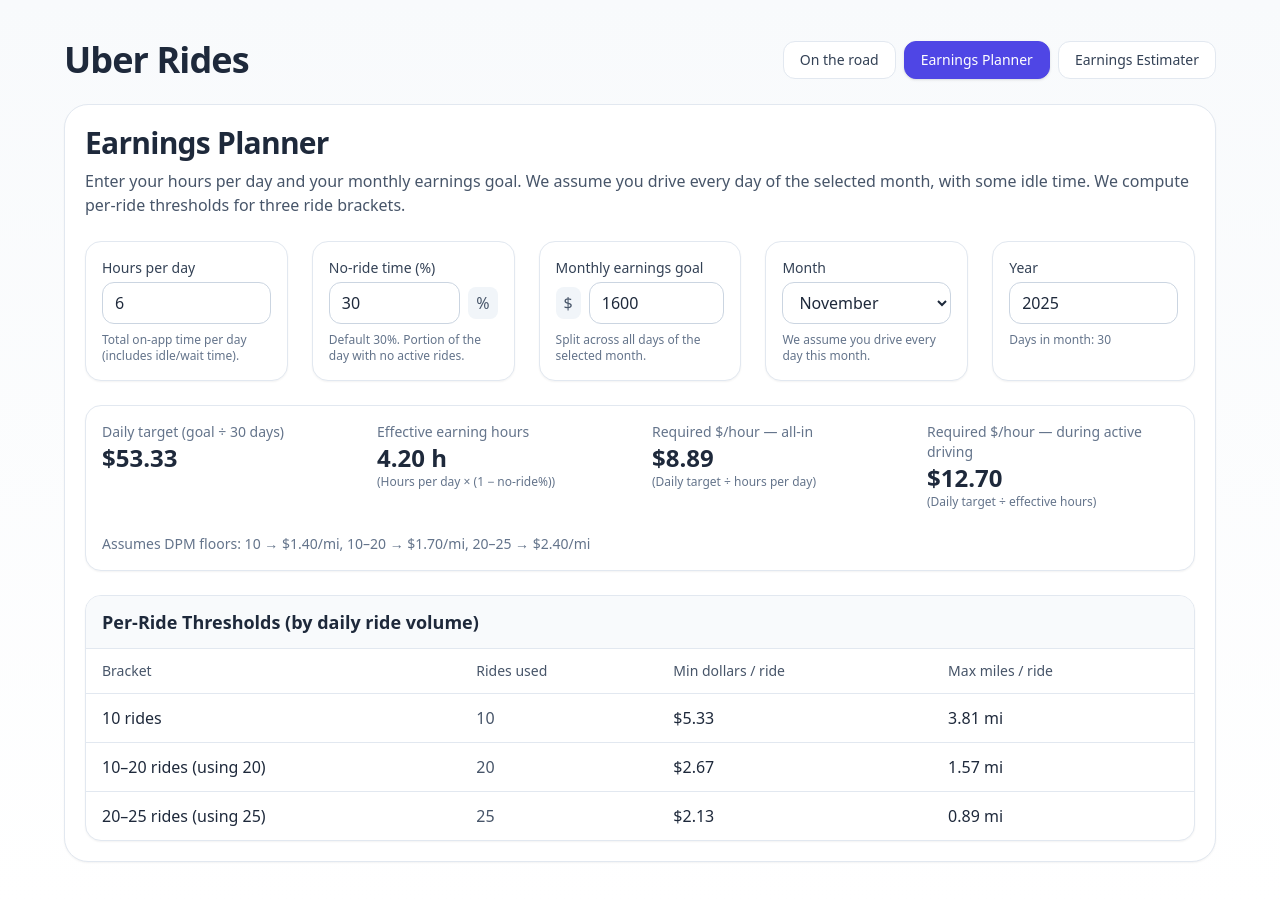
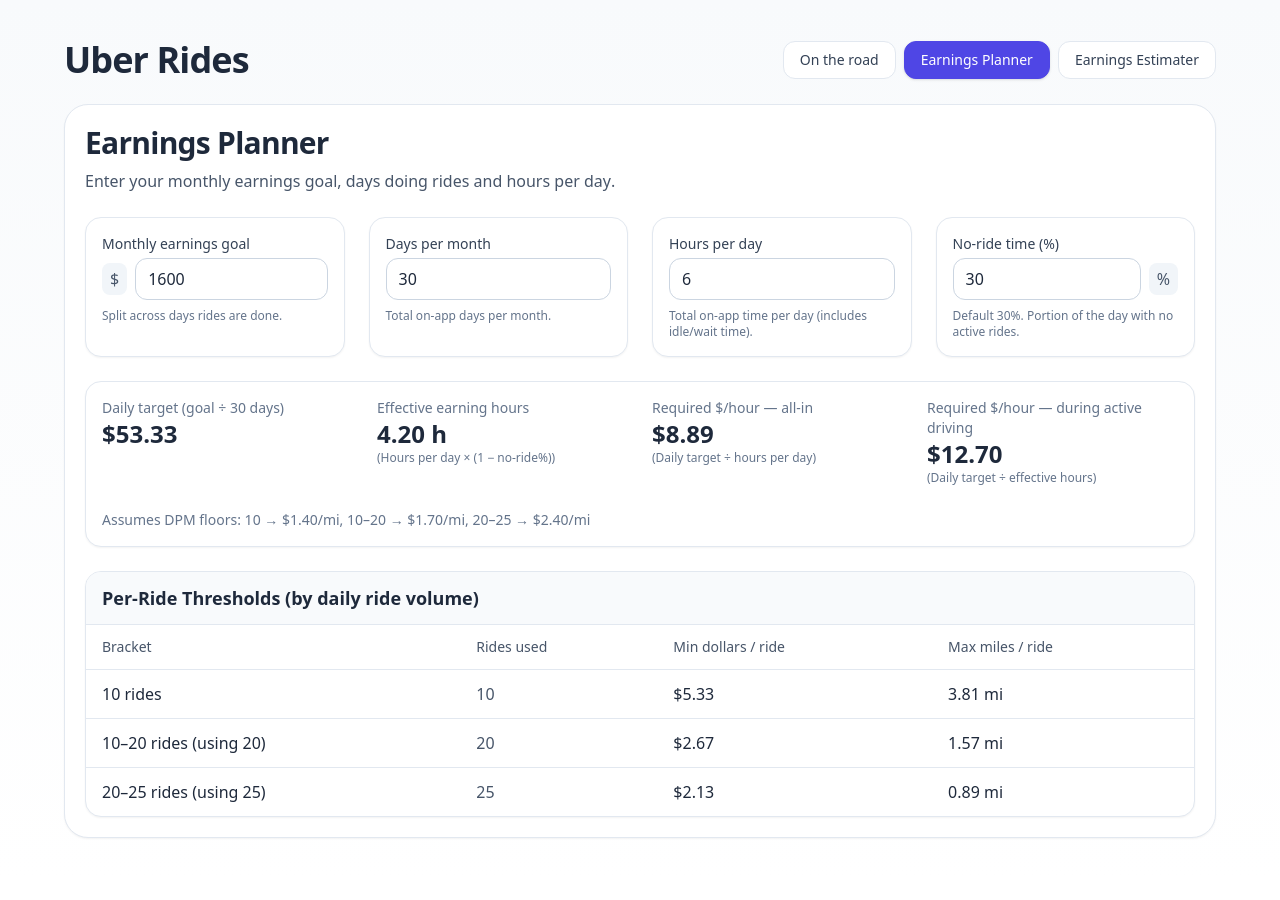
Before and after one commit to igumen81/uber-rides, a React (Vite) app: page / in a window 1280 px wide. Both pictures are taken after a click on the button "Earnings Planner". After the commit the page ends 878 px from the top, so only its background shows below. Built offline with nearby package versions, Linux system fonts and the light colour scheme; the HTML template or start-up script is replaced by a standard one.

Commit message:
app rewamp

```diff
--- a/src/App.tsx
+++ b/src/App.tsx
@@ -360,7 +360,6 @@
             </div>
           </div>
         </div>
-        <p className="mt-3 text-xs text-slate-500">Rule of thumb: accept only if offer ≥ max(minutes × $/min, miles × $/mi).</p>
       </section>
     </div>
   );
@@ -372,6 +371,7 @@
 function UberEarningsPlanner() {
   // Defaults
   const DEFAULT_GOAL = 1600; // $
+  const DEFAULT_DAYS = 30; // days
   const DEFAULT_HOURS_PER_DAY = 6; // hours
   const DEFAULT_NO_RIDE_PCT = 30; // % idle
 
@@ -391,13 +391,7 @@
   const [hoursPerDay, setHoursPerDay] = useState<number>(DEFAULT_HOURS_PER_DAY);
   const [earningsGoal, setEarningsGoal] = useState<number>(DEFAULT_GOAL);
   const [noRidePercent, setNoRidePercent] = useState<number>(DEFAULT_NO_RIDE_PCT);
-
-  // Days in month
-  const daysInMonth = useMemo(() => {
-    const y = Number.isFinite(year) ? year : now.getFullYear();
-    const m = Number.isFinite(monthIndex) ? monthIndex : now.getMonth();
-    return new Date(y, m + 1, 0).getDate();
-  }, [year, monthIndex]);
+  const [daysInMonth, setDaysPerMonth] = useState<number>(DEFAULT_DAYS);
 
   // Derived
   const { dailyTarget, dphAllIn, dphActive, effectiveHours } = useMemo(() => {
@@ -465,14 +459,54 @@
       <header className="mb-6">
         <h2 className="text-2xl md:text-3xl font-semibold tracking-tight">Earnings Planner</h2>
         <p className="mt-2 text-slate-600">
-          Enter your <span className="font-medium">hours per day</span> and your <span className="font-medium">monthly earnings goal</span>.
-          We assume you drive <span className="font-medium">every day</span> of the selected month, with some idle time.
-          We compute per‑ride thresholds for three ride brackets.
+          Enter your <span className="font-medium">monthly earnings goal</span>, <span className="font-medium">days doing rides</span> and <span className="font-medium">hours per day</span>.
         </p>
       </header>
 
       {/* Inputs */}
-      <section className="grid grid-cols-1 md:grid-cols-5 gap-4 md:gap-6 mb-6">
+      <section className="grid grid-cols-1 md:grid-cols-4 gap-4 md:gap-6 mb-6">
+        <div className="rounded-2xl border border-slate-200 bg-white p-4 shadow-sm">
+          <label className="block text-sm font-medium text-slate-700 mb-1" htmlFor="goal1">
+            Monthly earnings goal
+          </label>
+          <div className="flex items-center gap-2">
+            <span className="rounded-lg bg-slate-100 px-2 py-1 text-slate-600">$</span>
+            <input
+              id="goal1"
+              type="number"
+              min={0}
+              step={50}
+              value={earningsGoal}
+              onChange={(e) => setEarningsGoal(parseFloat(e.target.value))}
+              className="w-full rounded-xl border border-slate-300 bg-white px-3 py-2 focus:outline-none focus:ring-2 focus:ring-indigo-500"
+              placeholder="1600"
+            />
+          </div>
+          <p className="mt-2 text-xs text-slate-500">Split across days rides are done.</p>
+        </div>
+
+
+
+        <div className="rounded-2xl border border-slate-200 bg-white p-4 shadow-sm">
+          <label className="block text-sm font-medium text-slate-700 mb-1" htmlFor="days1">
+            Days per month
+          </label>
+          <input
+            id="days1"
+            type="number"
+            min={1}
+            max={31}
+            step={1}
+            value={daysInMonth}
+            onChange={(e) => setDaysPerMonth(parseFloat(e.target.value))}
+            className="w-full rounded-xl border border-slate-300 bg-white px-3 py-2 focus:outline-none focus:ring-2 focus:ring-indigo-500"
+            placeholder="e.g., 6"
+          />
+          <p className="mt-2 text-xs text-slate-500">
+            Total on‑app days per month.
+          </p>
+        </div>
+
         <div className="rounded-2xl border border-slate-200 bg-white p-4 shadow-sm">
           <label className="block text-sm font-medium text-slate-700 mb-1" htmlFor="hours1">
             Hours per day
@@ -515,63 +549,6 @@
           </p>
         </div>
 
-        <div className="rounded-2xl border border-slate-200 bg-white p-4 shadow-sm">
-          <label className="block text-sm font-medium text-slate-700 mb-1" htmlFor="goal1">
-            Monthly earnings goal
-          </label>
-          <div className="flex items-center gap-2">
-            <span className="rounded-lg bg-slate-100 px-2 py-1 text-slate-600">$</span>
-            <input
-              id="goal1"
-              type="number"
-              min={0}
-              step={50}
-              value={earningsGoal}
-              onChange={(e) => setEarningsGoal(parseFloat(e.target.value))}
-              className="w-full rounded-xl border border-slate-300 bg-white px-3 py-2 focus:outline-none focus:ring-2 focus:ring-indigo-500"
-              placeholder="1600"
-            />
-          </div>
-          <p className="mt-2 text-xs text-slate-500">Split across all days of the selected month.</p>
-        </div>
-
-        <div className="rounded-2xl border border-slate-200 bg-white p-4 shadow-sm">
-          <label className="block text-sm font-medium text-slate-700 mb-1" htmlFor="month1">
-            Month
-          </label>
-          <select
-            id="month1"
-            value={monthIndex}
-            onChange={(e) => setMonthIndex(parseInt(e.target.value, 10))}
-            className="w-full rounded-xl border border-slate-300 bg-white px-3 py-2 focus:outline-none focus:ring-2 focus:ring-indigo-500"
-          >
-            {months.map((m, idx) => (
-              <option key={m} value={idx}>
-                {m}
-              </option>
-            ))}
-          </select>
-          <p className="mt-2 text-xs text-slate-500">We assume you drive every day this month.</p>
-        </div>
-
-        <div className="rounded-2xl border border-slate-200 bg-white p-4 shadow-sm">
-          <label className="block text-sm font-medium text-slate-700 mb-1" htmlFor="year1">
-            Year
-          </label>
-          <input
-            id="year1"
-            type="number"
-            min={2000}
-            max={2100}
-            step={1}
-            value={year}
-            onChange={(e) => setYear(parseInt(e.target.value, 10))}
-            className="w-full rounded-xl border border-slate-300 bg-white px-3 py-2 focus:outline-none focus:ring-2 focus:ring-indigo-500"
-          />
-          <p className="mt-2 text-xs text-slate-500">
-            Days in month: <span className="font-medium">{daysInMonth}</span>
-          </p>
-        </div>
       </section>
 
       {/* Summary */}
```
